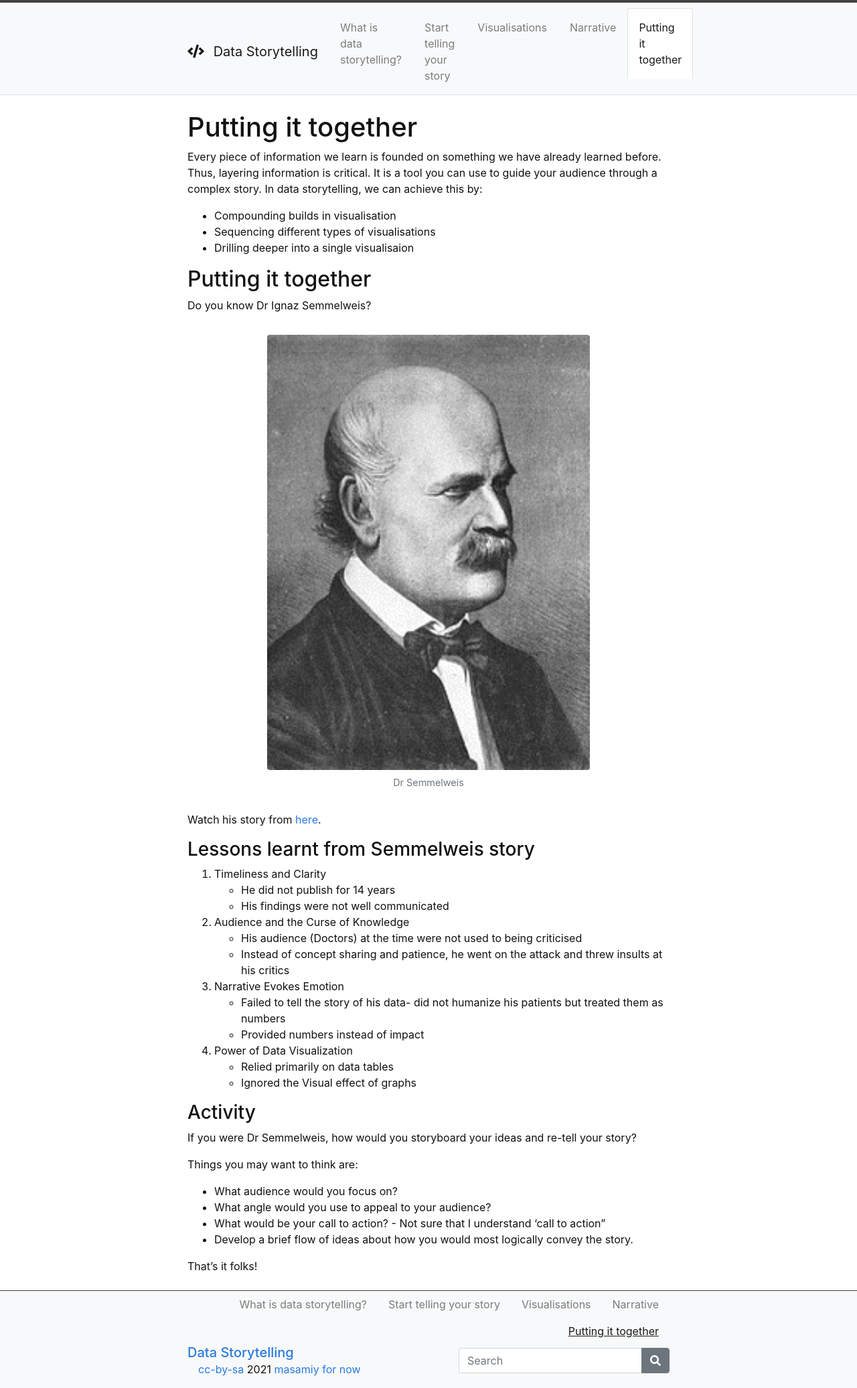
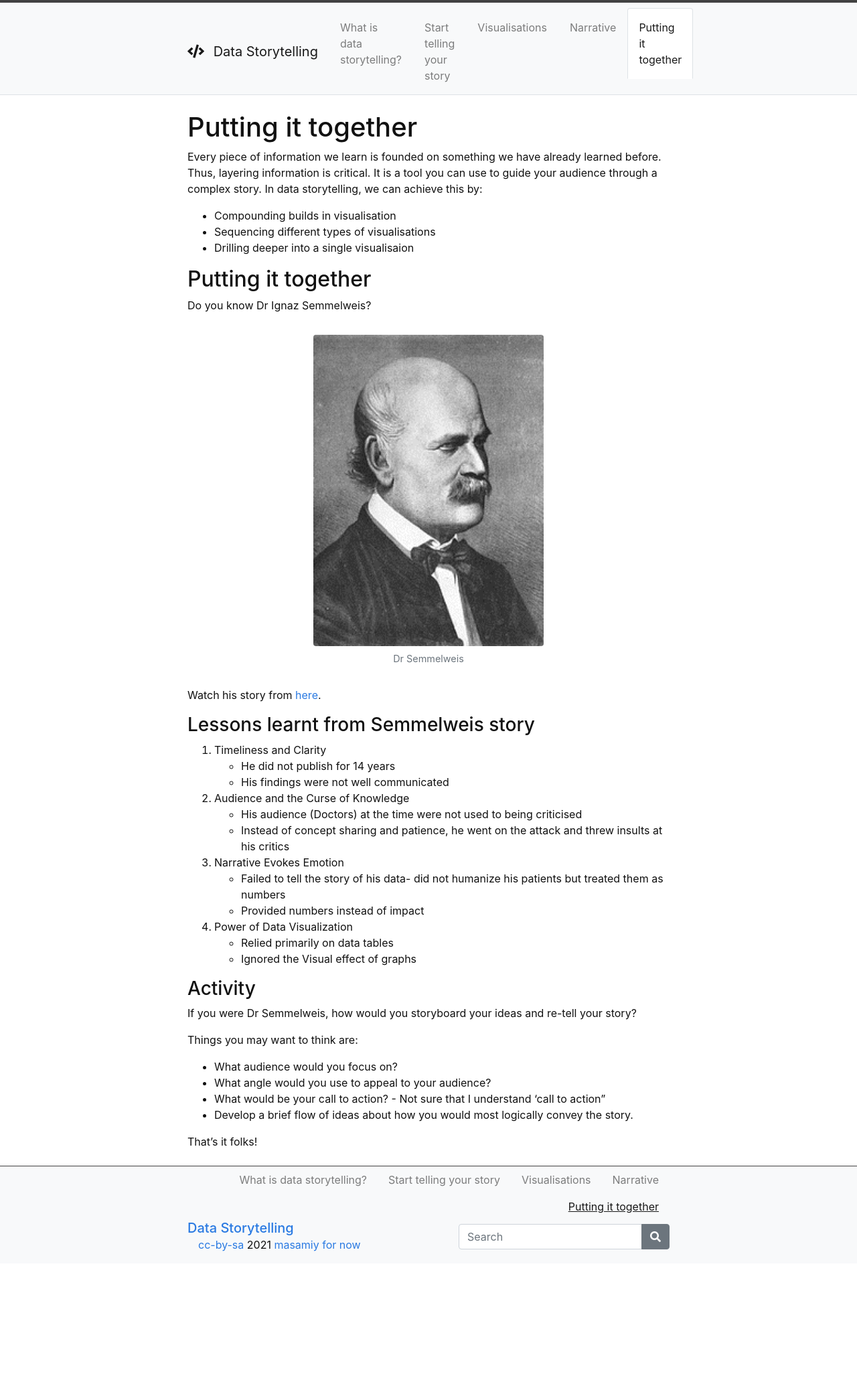
Before and after one commit to masamiy/DataStoryTelling, a Jekyll site: the page built from content/4-Knowledge.md, in a window 1280 px wide. Shown: the whole page at 67% size. Built offline with Jekyll 4.4.1, drawn with Linux system fonts in a browser that asks for light colours; after the commit the page ends 1887 px from its top, so only the background shows below that.

Commit message:
Update 4-Knowledge.md

```diff
--- a/content/4-Knowledge.md
+++ b/content/4-Knowledge.md
@@ -10,7 +10,7 @@ Every piece of information we learn is founded on something we have already lear
 
 ## Putting it together
 Do you know Dr Ignaz Semmelweis?
-{% include figure.html img="DrSemmelweis.png" alt="Dr Semmelweis" caption="Dr Semmelweis" width="70%" %}
+{% include figure.html img="DrSemmelweis.png" alt="Dr Semmelweis" caption="Dr Semmelweis" width="50%" %}
 
 Watch his story from [here](YOUTUBE VIDEO).
 
```
